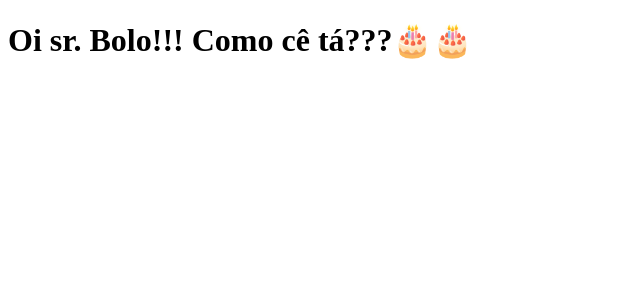
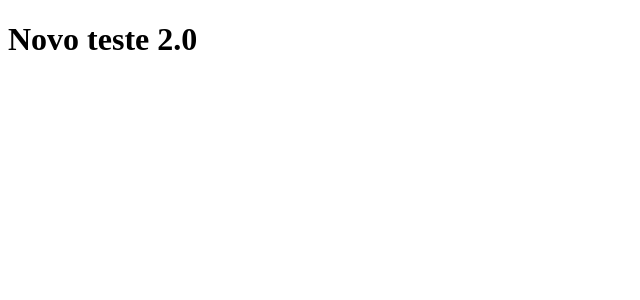
Before and after one commit to Gabt3c/clone-tabnews, a Next.js app: page / in a window 1280 px wide. Shown: the top 300 px of the page, without its empty margins (0-640 px from the left). Built offline with nearby package versions, Linux system fonts and the light colour scheme.

Commit message:
atualização para um index.js mais formal.

```diff
--- a/pages/index.js
+++ b/pages/index.js
@@ -1,5 +1,5 @@
 function Home() {
-    return <h1>Oi sr. Bolo!!! Como cê tá???🎂🎂 </h1>
+    return <h1>Novo teste 2.0</h1>
 }
 
 export default Home;
```
